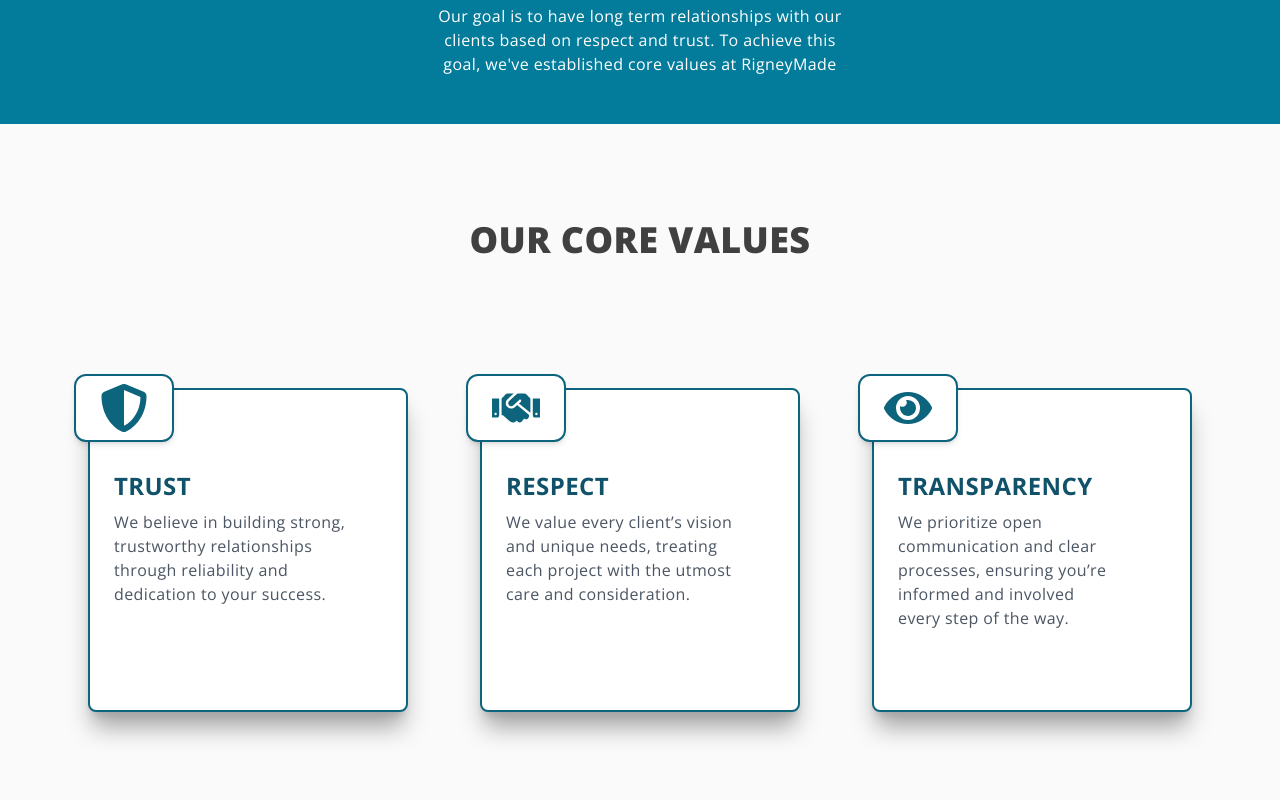
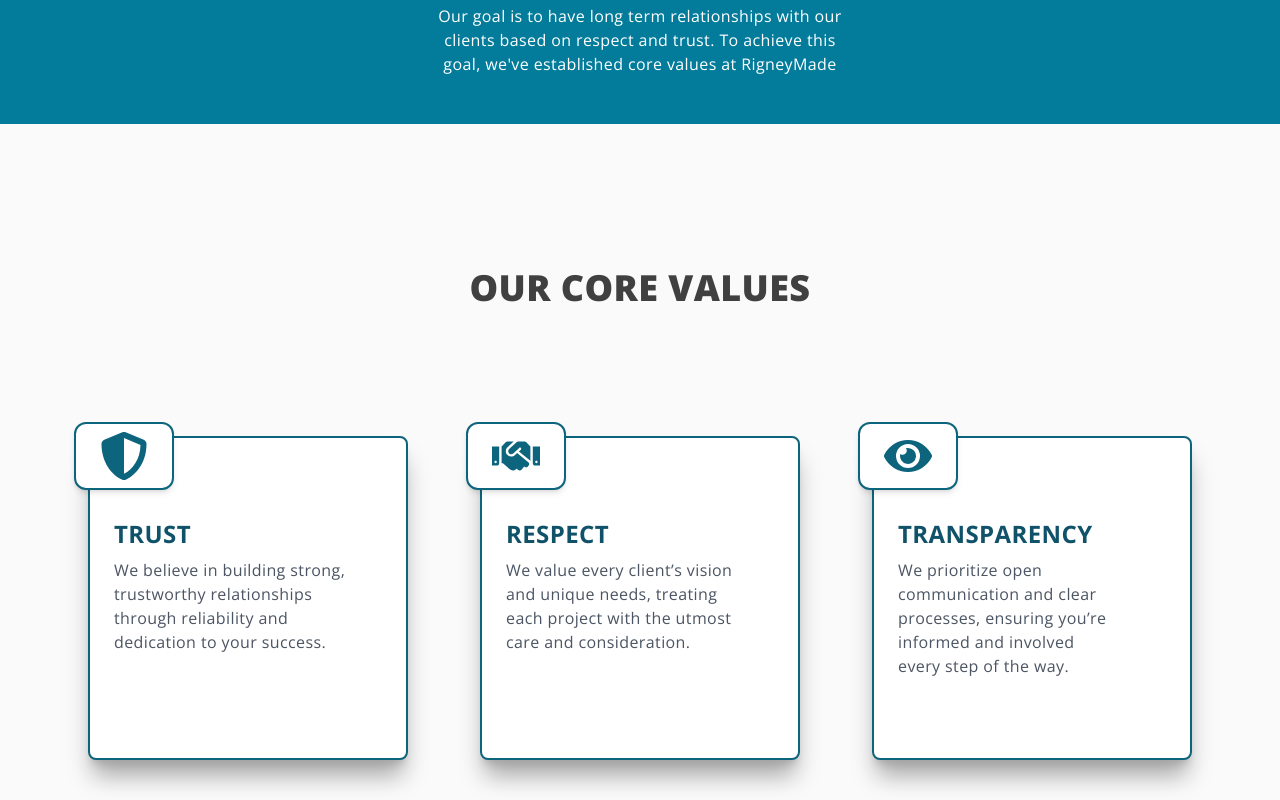
Before and after one commit to KramYengir/rigneymade, a Next.js app: page /about in a window 1280 px wide. Shown: the part 1400-2200 px from the top of the page. Built offline with nearby package versions, Linux system fonts and the light colour scheme.

Commit message:
add more vertical spacing

```diff
--- a/components/About/ValuesSection.tsx
+++ b/components/About/ValuesSection.tsx
@@ -14,7 +14,7 @@ const ValuesSection = () => {
           values at RigneyMade
         </p>
       </div>
-      <div className="rm-container py-12">
+      <div className="rm-container py-24">
         <h3 className="uppercase text-2xl sm:text-3xl lg:text-4xl 2xl:text-5xl font-extrabold text-center py-12">
           Our Core Values
         </h3>
```
